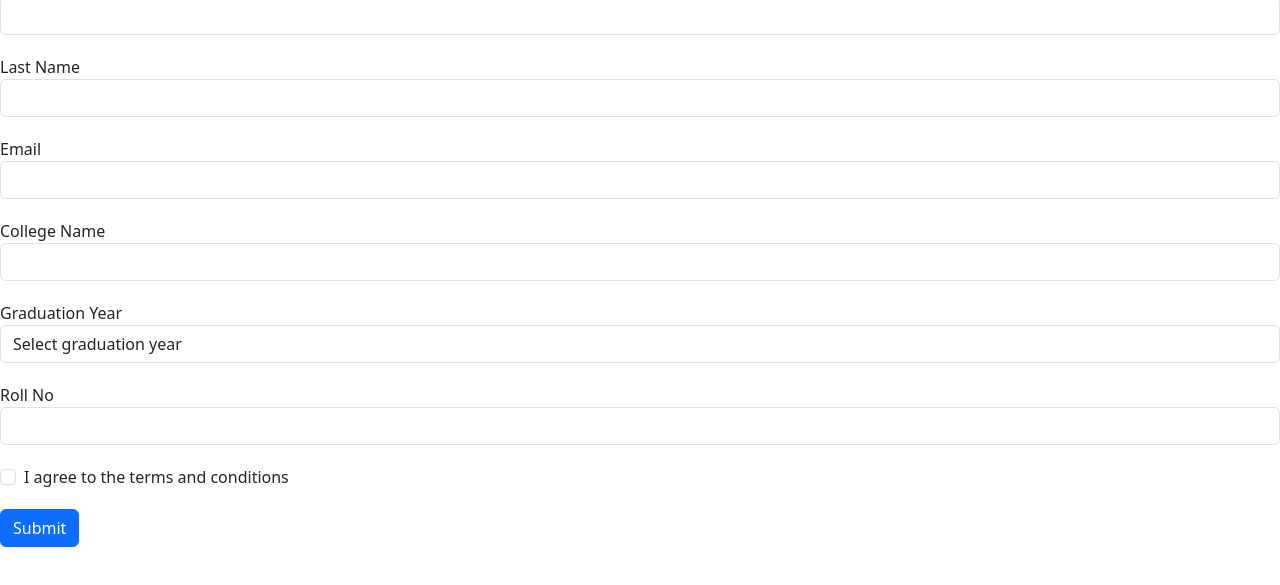
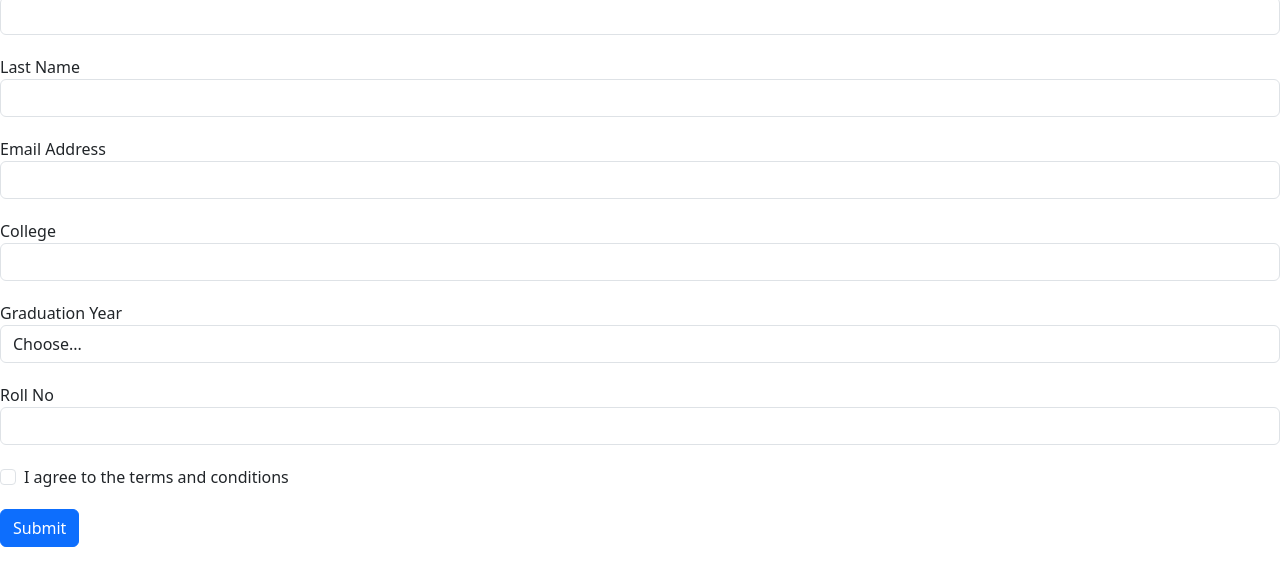
Before and after one commit to acciojob/bootstrap-form-easy-teja-accio, a website: page main.html in a window 1280 px wide. Shown: the part 83-668 px from the top of the page. Drawn offline with nearby package versions, Linux system fonts and the light colour scheme.

Commit message:
created a submission

```diff
--- a/main.html
+++ b/main.html
@@ -23,19 +23,19 @@
       <div class="invalid-feedback">Please enter your last name.</div>
     </div>
     <div class="form-group">
-      <label for="email-input">Email</label>
+      <label for="email-input">Email Address</label>
       <input type="email" id="email-input" class="form-control" required>
       <div class="invalid-feedback">Please enter a valid email address.</div>
     </div>
     <div class="form-group">
-      <label for="college-input">College Name</label>
+      <label for="college-input">College</label>
       <input type="text" id="college-input" class="form-control" required>
       <div class="invalid-feedback">Please enter your college name.</div>
     </div>
     <div class="form-group">
       <label for="graduation-year-input">Graduation Year</label>
       <select id="graduation-year-input" class="form-control" required>
-        <option value="" disabled selected>Select graduation year</option>
+        <option value="" disabled selected>Choose...</option>
         <option value="2020">2020</option>
         <option value="2021">2021</option>
         <option value="2022">2022</option>
```
